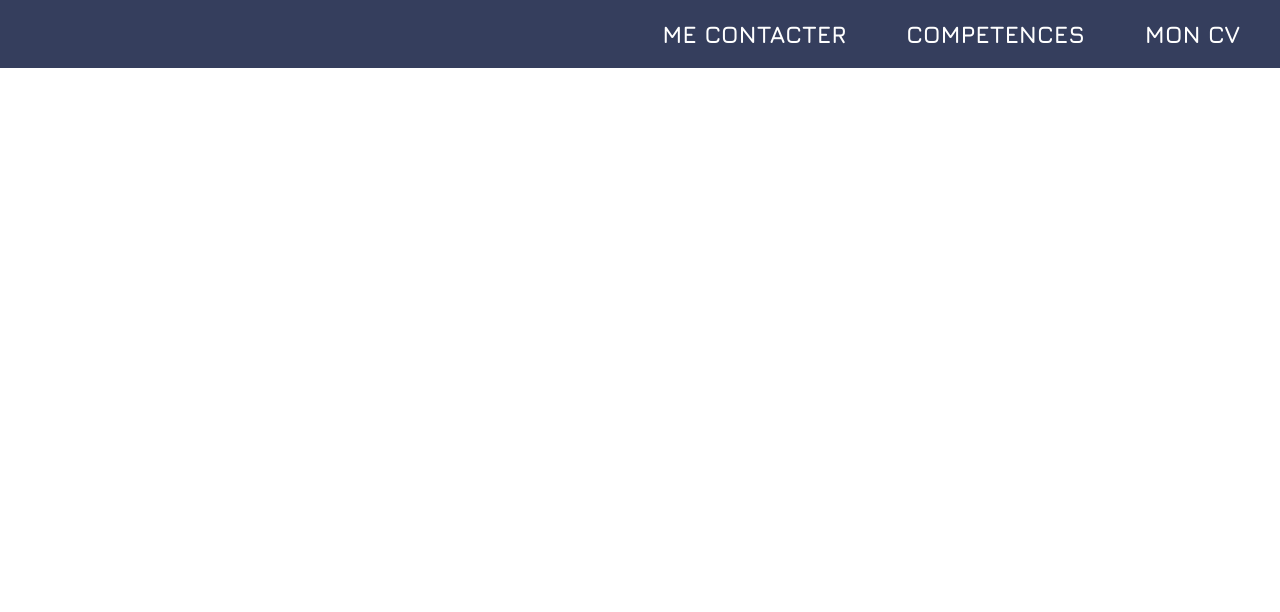
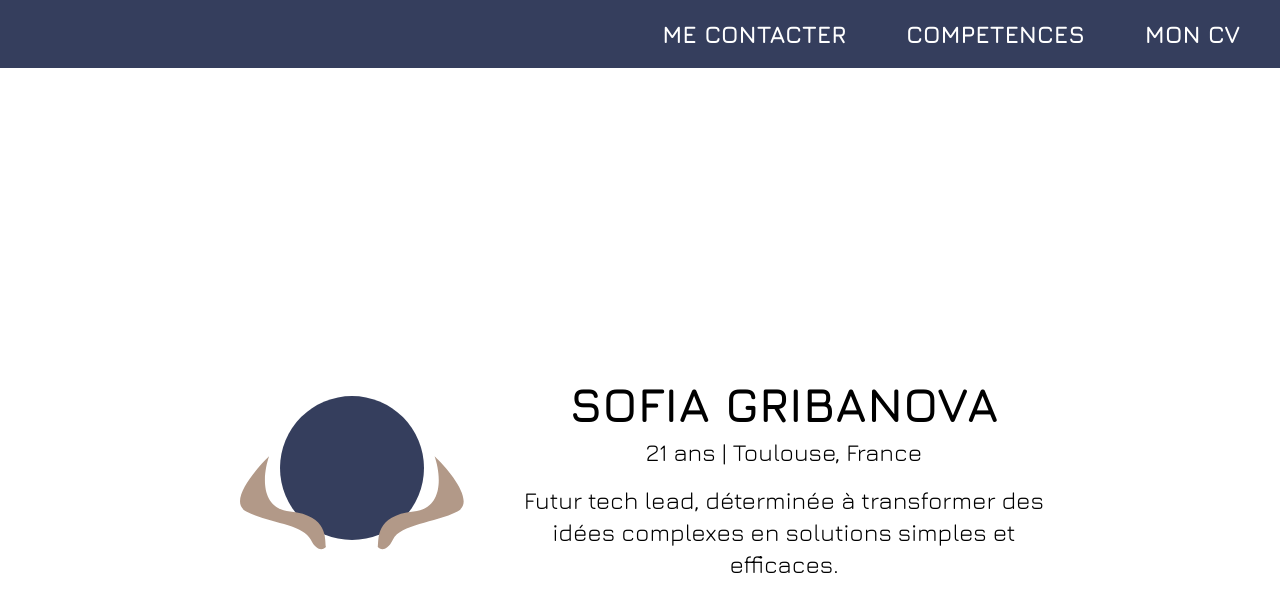
Before and after one commit to pavuchochek/portfolio, a website: page src/index.html in a window 1280 px wide. Drawn offline with nearby package versions, Linux system fonts and the light colour scheme.

Commit message:
feat : presentation

```diff
--- a/src/index.html
+++ b/src/index.html
@@ -1,5 +1,6 @@
 <!DOCTYPE html>
 <html lang="en">
+
 <head>
     <meta charset="UTF-8">
     <meta name="viewport" content="width=device-width, initial-scale=1.0">
@@ -14,24 +15,51 @@
         }
     </style>
 </head>
+
 <body>
     <header>
         <nav class="border-gray-200 px-4 lg:px-6 py-2.5 bg-blue_background text-white">
             <div class="flex flex-wrap justify-between mx-auto max-w-screen-xl">
-                <div class="hidden justify-end items-center w-full lg:flex lg:w-auto lg:order-1" id="mobile-menu-2"></div>
+                <div class="hidden justify-end items-center w-full lg:flex lg:w-auto lg:order-1" id="mobile-menu-2">
+                </div>
                 <ul class="flex flex-col mt-4 font-extrabold lg:flex-row lg:space-x-8 lg:mt-0 text-2xl ml-auto">
                     <li>
-                        <a href="#" class="block py-2 pr-4 pl-3 text-white">ME CONTACTER</a>
+                        <a href="#" class="block py-2 pr-4 pl-3 text-white hover:text-gold">ME CONTACTER</a>
                     </li>
                     <li>
-                        <a href="#" class="block py-2 pr-4 pl-3 text-white">COMPETENCES</a>
+                        <a href="#" class="block py-2 pr-4 pl-3 text-white hover:text-gold">COMPETENCES</a>
                     </li>
                     <li>
-                        <a href="#" class="block py-2 pr-4 pl-3 text-white">MON CV</a>
+                        <a href="#" class="block py-2 pr-4 pl-3 text-white hover:text-gold">MON CV</a>
                     </li>
                 </ul>
             </div>
         </nav>
     </header>
+    <main>
+        <section class="text-black relative h-screen flex  items-center justify-center">
+            <!-- Conteneur global -->
+            <div class="relative w-72 flex justify-center items-center">
+                <!-- Cercle de fond -->
+                <div class="w-36 h-36 bg-blue_background rounded-full"></div>
+
+                <!-- Vecteur déco -->
+                <img src="./img/deco_pp.svg"
+                     class="absolute bottom-[-10px] left-1/2 transform -translate-x-1/2 w-56">
+            </div>
+
+
+            <!-- Texte principal -->
+            <div class="mt-6 text-center">
+                <h1 class="text-5xl font-bold">SOFIA GRIBANOVA</h1>
+                <p class="text-2xl mt-2">21 ans | Toulouse, France</p>
+                <p class="text-2xl mt-4 max-w-xl">
+                    Futur tech lead, déterminée à transformer des idées complexes en solutions simples et efficaces.
+                </p>
+            </div>
+        </section>
+
+    </main>
 </body>
+
 </html>
--- a/tailwind.config.js
+++ b/tailwind.config.js
@@ -5,9 +5,11 @@ module.exports = {
     extend: {},
     colors: {
       white: "#FFFFFF",
+      black: "#000000",
       transparent: "transparent",
       blue_background: "#353E5D",
       gold: "#B29988",
+
     },
   },
   plugins: [],
```
Also changed, not shown: src/img/deco_pp.svg (added), src/output.css.
